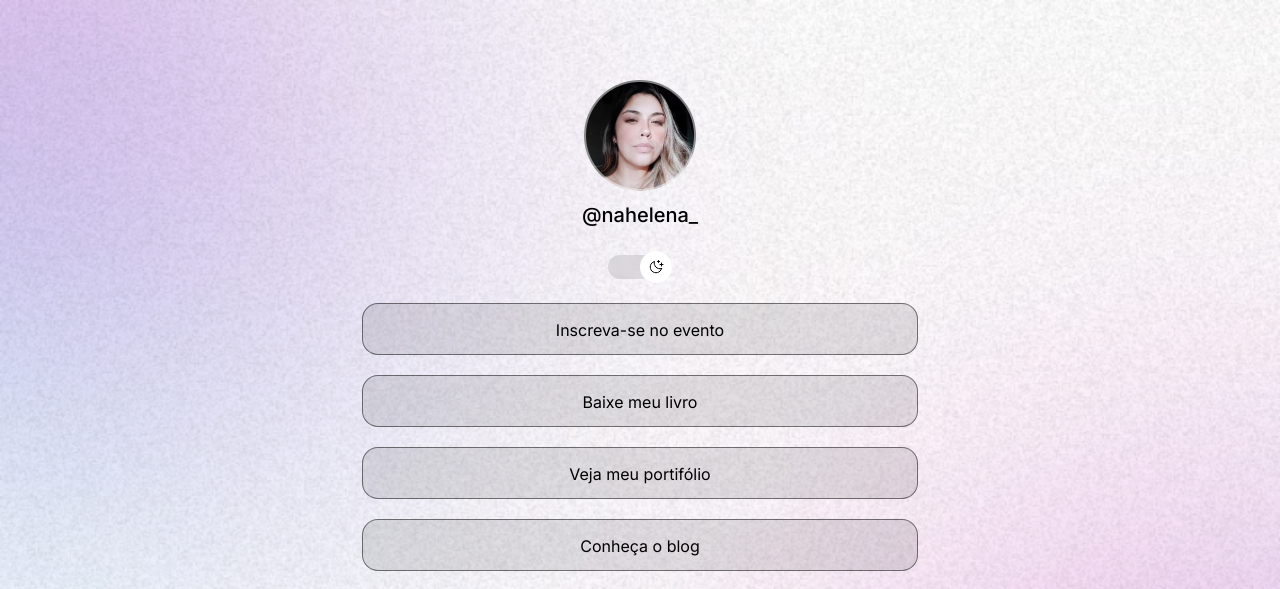
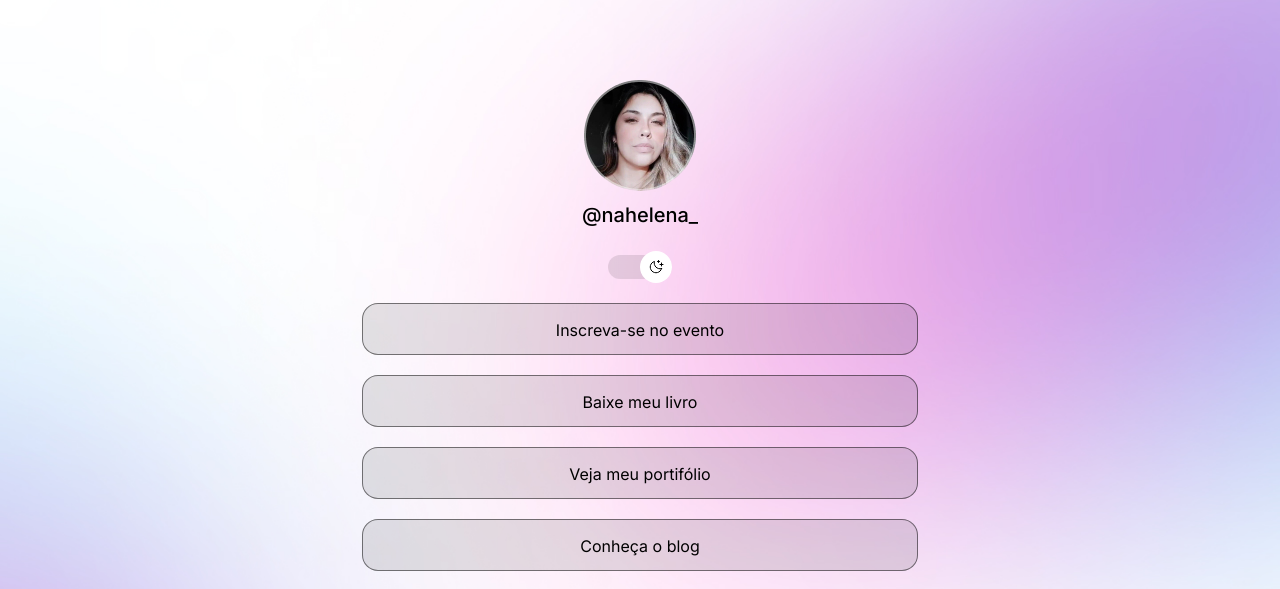
Before and after one commit to AnaHelenaPS/DevLinks, a plain HTML site: page index.html in a window 1280 px wide. Shown: the top 589 px of the page. Drawn offline with nearby package versions, Linux system fonts and the light colour scheme.

Commit message:
Update style.css

```diff
--- a/style.css
+++ b/style.css
@@ -37,6 +37,7 @@ body {
   /* background: color image repeat position/size -- modo de fazer tudo na mesmo local, shortrend - declaração única */
 
   background: var(--bg-url) no-repeat top center/cover;
+  height: 100vh;
 
 }
 
@@ -181,3 +182,14 @@ h1 {
   margin-top: 8px;
   font-size: 12px;
 }
+
+/*media queries*/
+@media(min-width: 700px) {
+  :root {
+    --bg-url: url(bg-mobile-light.jpg);
+  }
+
+  .light {
+    --bg-url: url(./bg-desktop-light.jpg);
+  }
+}
```
